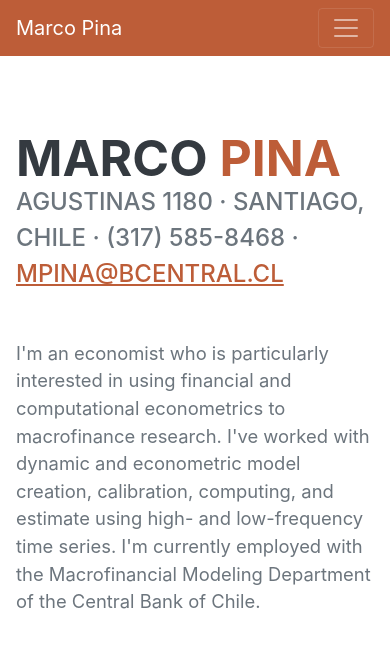
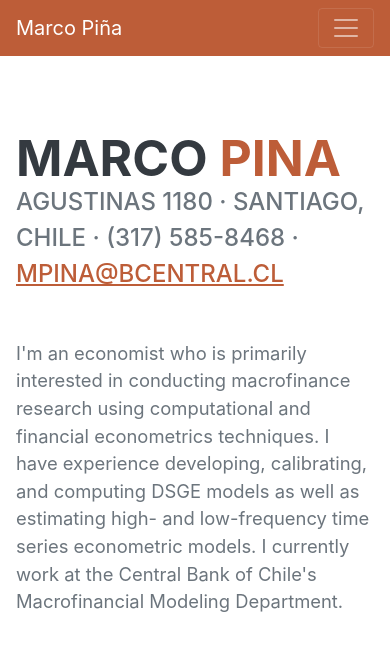
Before and after one commit to marco407/marco407.github.io, a plain HTML site: page index.html in a window 390 px wide. Shown: the top 661 px of the page. Drawn offline with nearby package versions, Linux system fonts and the light colour scheme; a web font is replaced by a local one.

Commit message:
Update index.html

```diff
--- a/index.html
+++ b/index.html
@@ -5,7 +5,7 @@
         <meta name="viewport" content="width=device-width, initial-scale=1, shrink-to-fit=no" />
         <meta name="description" content="" />
         <meta name="author" content="" />
-        <title>Resume - Start Bootstrap Theme</title>
+        <title>Marco Piña</title>
         <link rel="icon" type="image/x-icon" href="assets/img/favicon.ico" />
         <!-- Font Awesome icons (free version)-->
         <script src="https://use.fontawesome.com/releases/v6.1.0/js/all.js" crossorigin="anonymous"></script>
@@ -19,7 +19,7 @@
         <!-- Navigation-->
         <nav class="navbar navbar-expand-lg navbar-dark bg-primary fixed-top" id="sideNav">
             <a class="navbar-brand js-scroll-trigger" href="#page-top">
-                <span class="d-block d-lg-none">Marco Pina</span>
+                <span class="d-block d-lg-none">Marco Piña</span>
                 <span class="d-none d-lg-block"><img class="img-fluid img-profile rounded-circle mx-auto mb-2" src="assets/img/profile.jpg" alt="..." /></span>
             </a>
             <button class="navbar-toggler" type="button" data-bs-toggle="collapse" data-bs-target="#navbarResponsive" aria-controls="navbarResponsive" aria-expanded="false" aria-label="Toggle navigation"><span class="navbar-toggler-icon"></span></button>
@@ -47,7 +47,7 @@
                         Agustinas 1180 · Santiago, Chile · (317) 585-8468 ·
                         <a href="mailto:name@email.com">mpina@bcentral.cl</a>
                     </div>
-                    <p class="lead mb-5">I'm an economist who is particularly interested in using financial and computational econometrics to macrofinance research. I've worked with dynamic and econometric model creation, calibration, computing, and estimate using high- and low-frequency time series. I'm currently employed with the Macrofinancial Modeling Department of the Central Bank of Chile.</p>
+                    <p class="lead mb-5">I'm an economist who is primarily interested in conducting macrofinance research using computational and financial econometrics techniques. I have experience developing, calibrating, and computing DSGE models as well as estimating high- and low-frequency time series econometric models. I currently work at the Central Bank of Chile's Macrofinancial Modeling Department.</p>
                     <div class="social-icons">
                         <a class="social-icon" href="#!"><i class="fab fa-linkedin-in"></i></a>
                         <a class="social-icon" href="#!"><i class="fab fa-github"></i></a>
```
